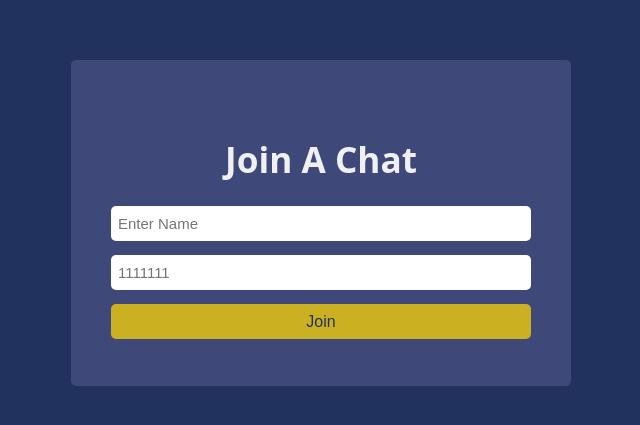
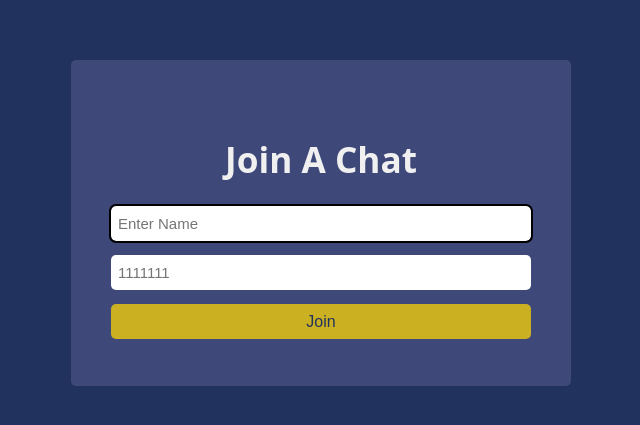
Before and after one commit to AriesTriputranto99/realtime-chat-app-socketio, a React (Create React App) app in the folder client/: page / in a window 1280 px wide. Shown: the part 177-602 px from the top of the page, without its empty margins (319-959 px from the left). Built offline with nearby package versions, Linux system fonts and the light colour scheme; no server answers.

Commit message:
Socket emitter to join a room and code splitting

```diff
--- a/client/src/App.tsx
+++ b/client/src/App.tsx
@@ -1,44 +1,34 @@
 import React, { ChangeEvent, useEffect, useState } from "react";
-import io from "socket.io-client";
+import io, { Socket } from "socket.io-client";
 import "./App.css";
+import Chat from "./components/Chat";
+import JoinChat from "./components/JoinChat";
 
-const socket = io("http://localhost:5000");
+const socket: Socket = io("http://localhost:5000");
 
 function App() {
     const [name, setName] = useState<string>("");
     const [roomID, setRoomID] = useState<string>("");
-    const [isFormFilled, setIsFormFilled] = useState(false);
-    useEffect(() => {
-        if (roomID && name) setIsFormFilled(true);
-    }, [name, roomID]);
+    const [showChat, setShowChat] = useState<boolean>(false);
+    // Joining room
     const joinRoom = () => {
         console.log(name, roomID);
         socket.emit("join_room", roomID);
+        setShowChat(true);
     };
     return (
         <div className="App">
-            <div className="joinChatContainer">
-                <h3>Join A Chat</h3>
-                <input
-                    type="text"
-                    placeholder="Enter Name"
-                    value={name}
-                    onChange={(e: ChangeEvent<HTMLInputElement>) =>
-                        setName(e.target.value)
-                    }
+            {!showChat ? (
+                <JoinChat
+                    joinRoom={joinRoom}
+                    name={name}
+                    setName={setName}
+                    roomID={roomID}
+                    setRoomID={setRoomID}
                 />
-                <input
-                    type="text"
-                    placeholder="1111111"
-                    value={roomID}
-                    onChange={(e: ChangeEvent<HTMLInputElement>) =>
-                        setRoomID(e.target.value)
-                    }
-                />
-                <button onClick={joinRoom} disabled={!isFormFilled}>
-                    Join
-                </button>
-            </div>
+            ) : (
+                <Chat socket={socket} name={name} roomID={roomID} />
+            )}
         </div>
     );
 }
--- /dev/null
+++ b/client/src/components/JoinChat.tsx
@@ -0,0 +1,54 @@
+import React, { ChangeEvent, FC, useEffect, useState } from "react";
+
+type Props = {
+    name: string;
+    roomID: string;
+    setName: (l: string) => void;
+    setRoomID: (l: string) => void;
+    joinRoom: (name: string, roomID: string) => void;
+};
+
+const JoinChat: FC<Props> = ({
+    name,
+    roomID,
+    setName,
+    setRoomID,
+    joinRoom,
+}) => {
+    const [isFormFilled, setIsFormFilled] = useState(false);
+
+    // Disabling Button
+    useEffect(() => {
+        if (roomID && name) setIsFormFilled(true);
+    }, [name, roomID]);
+
+    return (
+        <div className="joinChatContainer">
+            <h3>Join A Chat</h3>
+            <input
+                type="text"
+                placeholder="Enter Name"
+                value={name}
+                onChange={(e: ChangeEvent<HTMLInputElement>) =>
+                    setName(e.target.value)
+                }
+                autoFocus
+            />
+            <input
+                type="text"
+                placeholder="1111111"
+                value={roomID}
+                onChange={(e: ChangeEvent<HTMLInputElement>) =>
+                    setRoomID(e.target.value)
+                }
+            />
+            <button
+                onClick={() => joinRoom(name, roomID)}
+                disabled={!isFormFilled}>
+                Join
+            </button>
+        </div>
+    );
+};
+
+export default JoinChat;
```
